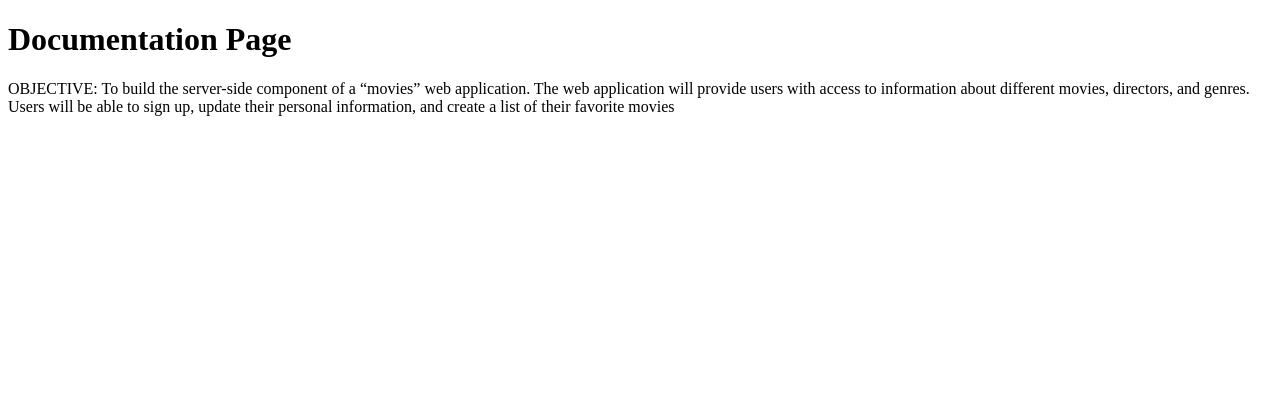
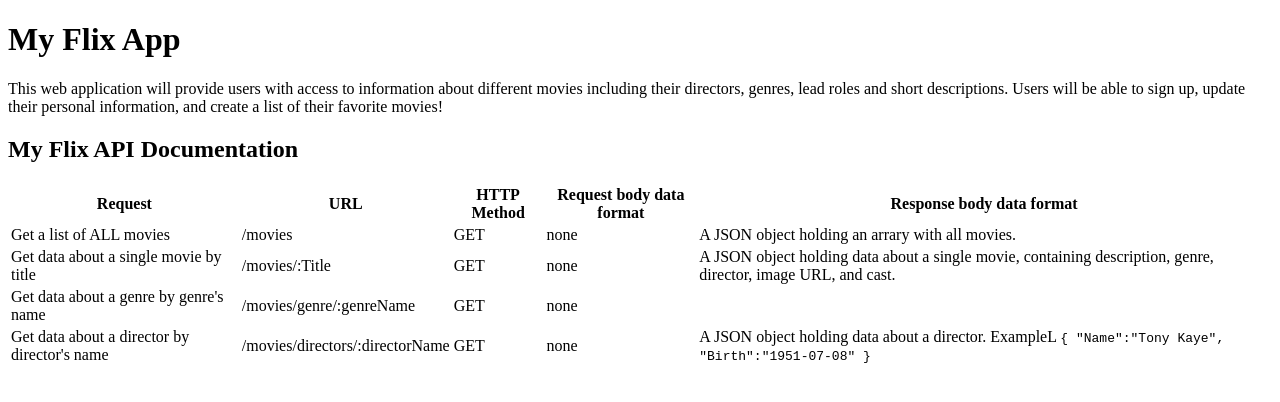
Before and after one commit to allynaus/movie_api, a website: page public/documentation.html in a window 1280 px wide. Drawn offline with Linux system fonts and the light colour scheme.

Commit message:
Added URL Update

```diff
--- a/public/documentation.html
+++ b/public/documentation.html
@@ -5,10 +5,69 @@
         <title>DOCUMENTATION</title>
     </head>
     <body>
-    <h1>Documentation Page</h1>
-    <p>OBJECTIVE: To build the server-side component of a “movies” web application. The web
-        application will provide users with access to information about different
-        movies, directors, and genres. Users will be able to sign up, update their
-        personal information, and create a list of their favorite movies</p>
+        <div class="container" id="title">
+            <h1>
+                My Flix App
+            </h1>
+
+    <p> This web application will provide users with access to information about different
+        movies including their directors, genres, lead roles and short descriptions. Users will be able to sign up, update their
+        personal information, and create a list of their favorite movies!
+    </p>
+       </div>
+       <div class="container">
+            <h2 class="text-left">My Flix API Documentation</h2>
+       </div>
+
+    <!--table-->
+    <div class="container">
+        <table class="table table-striped table-bordered table-responsive{-sm}|{-md}|{-lg}|{-xl}" style="width:100%">
+            <thead>
+                <tr>
+                    <th class="col-2">Request</th>
+                    <th class="col-1">URL</th>
+                    <th class="col-1">HTTP Method</th>
+                    <th class="col-3">Request body data format</th>
+                    <th class="col-5">Response body data format</th>
+                </tr>
+            </thead>
+            <tbody>
+                <tr>
+                    <td>Get a list of ALL movies</td>
+                    <td>/movies</td>
+                    <td>GET</td>
+                    <td>none</td>
+                    <td>A JSON object holding an arrary with all movies.</td>
+                </tr>
+                <tr>
+                    <td>Get data about a single movie by title</td>
+                    <td>/movies/:Title</td>
+                    <td>GET</td>
+                    <td>none</td>
+                    <td>A JSON object holding data about a single movie, containing description, genre, director, image URL, and cast.</td>
+                </tr>
+                <tr>
+                    <td>Get data about a genre by genre's name</td>
+                    <td>/movies/genre/:genreName</td>
+                    <td>GET</td>
+                    <td>none</td>
+                </tr>
+                <tr>
+                    <td>Get data about a director by director's name</td>
+                    <td>/movies/directors/:directorName</td>
+                    <td>GET</td>
+                    <td>none</td>
+                    <td>A JSON object holding data about a director. ExampleL
+                        <code>
+                            {
+                                "Name":"Tony Kaye",
+                                "Birth":"1951-07-08"
+                            }
+                        </code>
+                    </td>
+                </tr>
+            </tbody>
+        </table>
+    </div>
     </body>
  </html>
```
